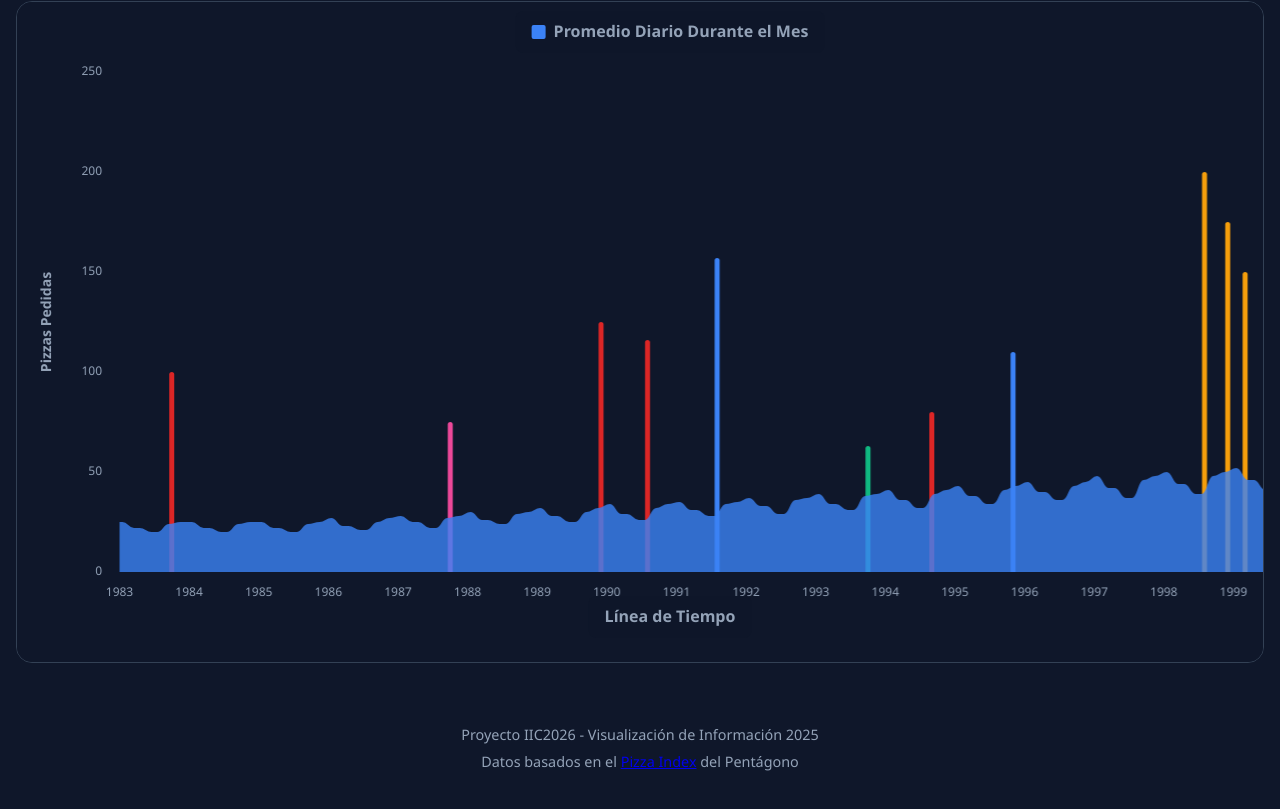
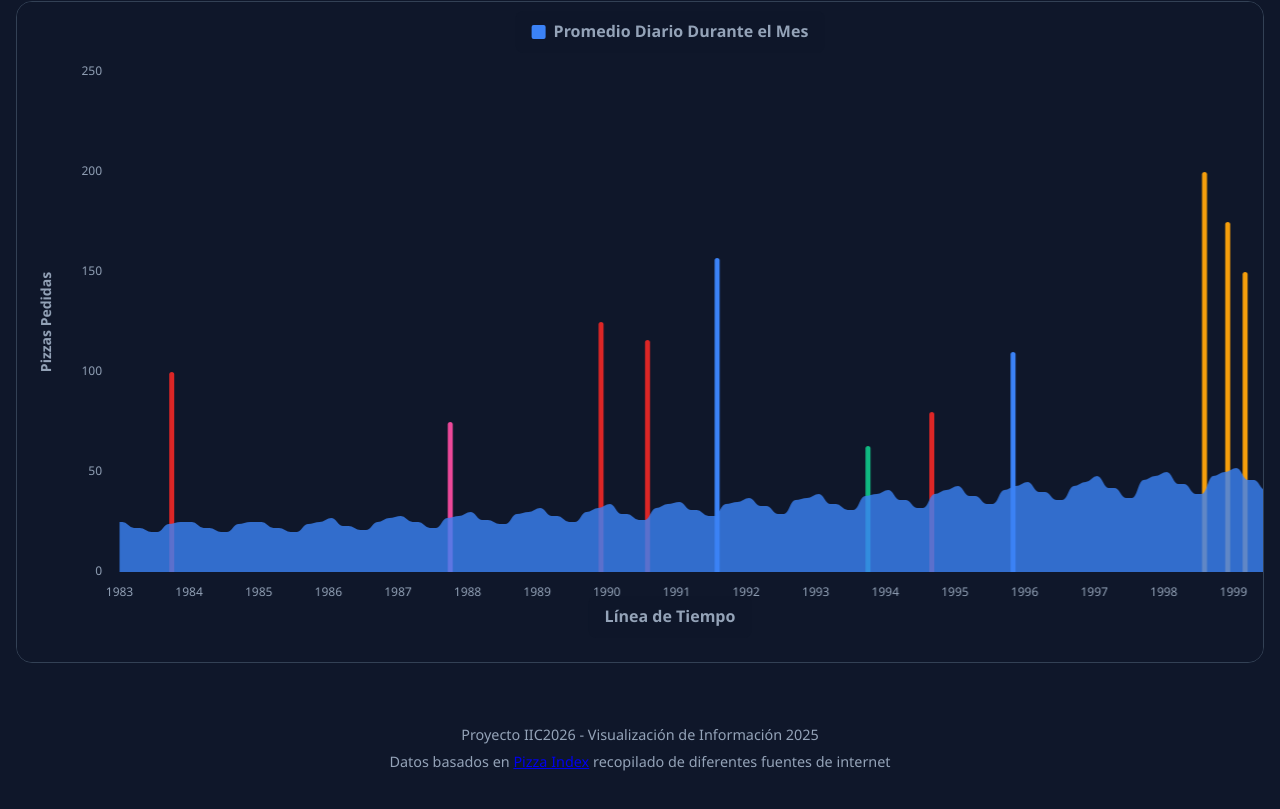
Before and after one commit to estardacs/Proyecto-IIC2026-Visualizaci-n-de-Informaci-n-2025-2, a plain HTML site: page Entrega-2/index.html in a window 1280 px wide. Shown: the part 977-1786 px from the top of the page. Drawn offline with nearby package versions, Linux system fonts and the light colour scheme.

Commit message:
fix footer

```diff
--- a/Entrega-2/index.html
+++ b/Entrega-2/index.html
@@ -104,7 +104,7 @@
 
         <footer class="footer">
             <p>Proyecto IIC2026 - Visualización de Información 2025</p>
-            <p>Datos basados en el <a href="https://docs.google.com/spreadsheets/d/1IIOQiWTY5DMXsqtcwbjZx7UK3dP4nAbOOrbSNnpVox8/edit?gid=0#gid=0" target="_blank" rel="noopener noreferrer">Pizza Index</a> del Pentágono</p>
+            <p>Datos basados en <a href="https://docs.google.com/spreadsheets/d/1IIOQiWTY5DMXsqtcwbjZx7UK3dP4nAbOOrbSNnpVox8/edit?gid=0#gid=0" target="_blank" rel="noopener noreferrer">Pizza Index</a> recopilado de diferentes fuentes de internet</p>
         </footer>
     </div>
 
```
